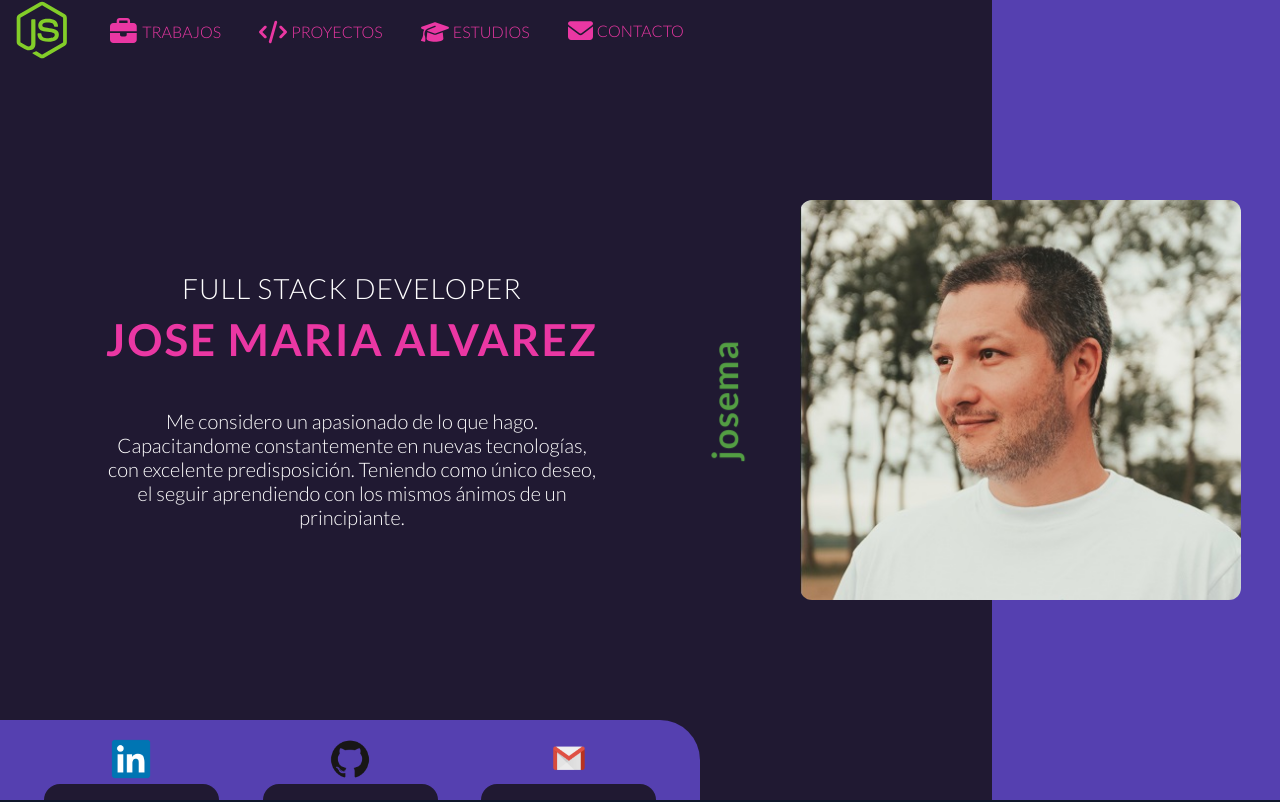
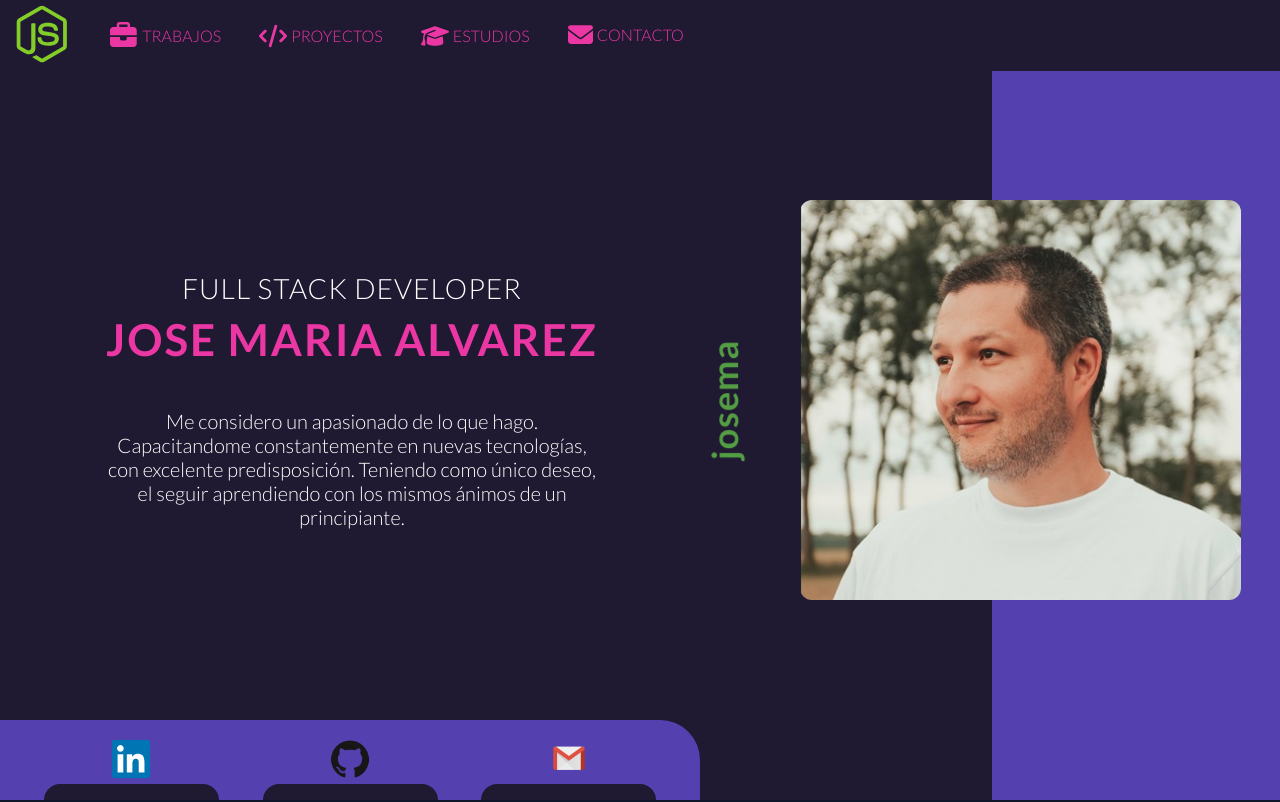
Before and after one commit to jsemalvarez/personal-page, a React (Vite) app: page / in a window 1280 px wide. Shown: the top 802 px of the page. Built offline with nearby package versions, Linux system fonts and the light colour scheme.

Commit message:
refactor: bg navbar

```diff
--- a/src/common/components/navbar/navbar.css
+++ b/src/common/components/navbar/navbar.css
@@ -5,11 +5,9 @@
     display: flex;
     align-items: center;
     width: 100%;
-    padding: 0 0 0 12px;
-}
-
-.navbar h2{
-    color: var(--success);
+    padding: 4px 0 4px 12px;
+    background-color: var(--primary-color);
+    z-index: 1;
 }
 
 .navbar img{
```
